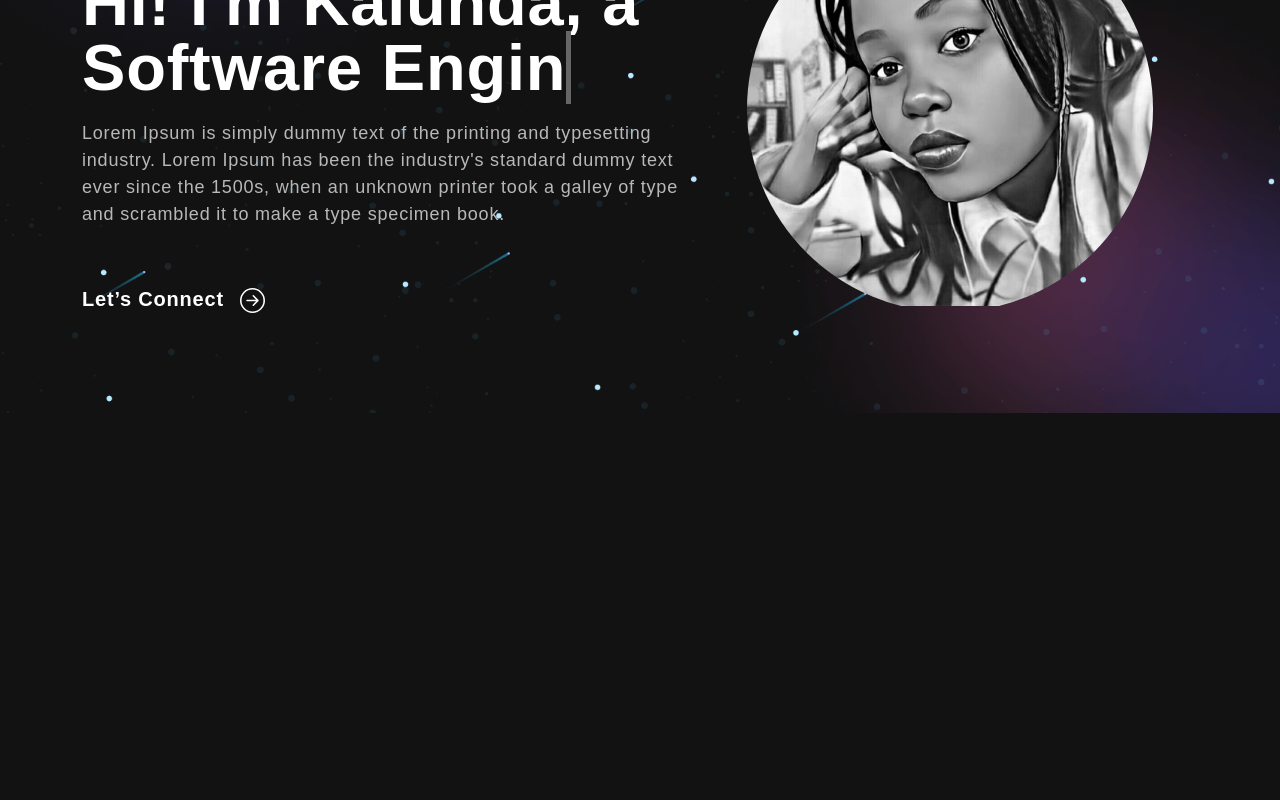
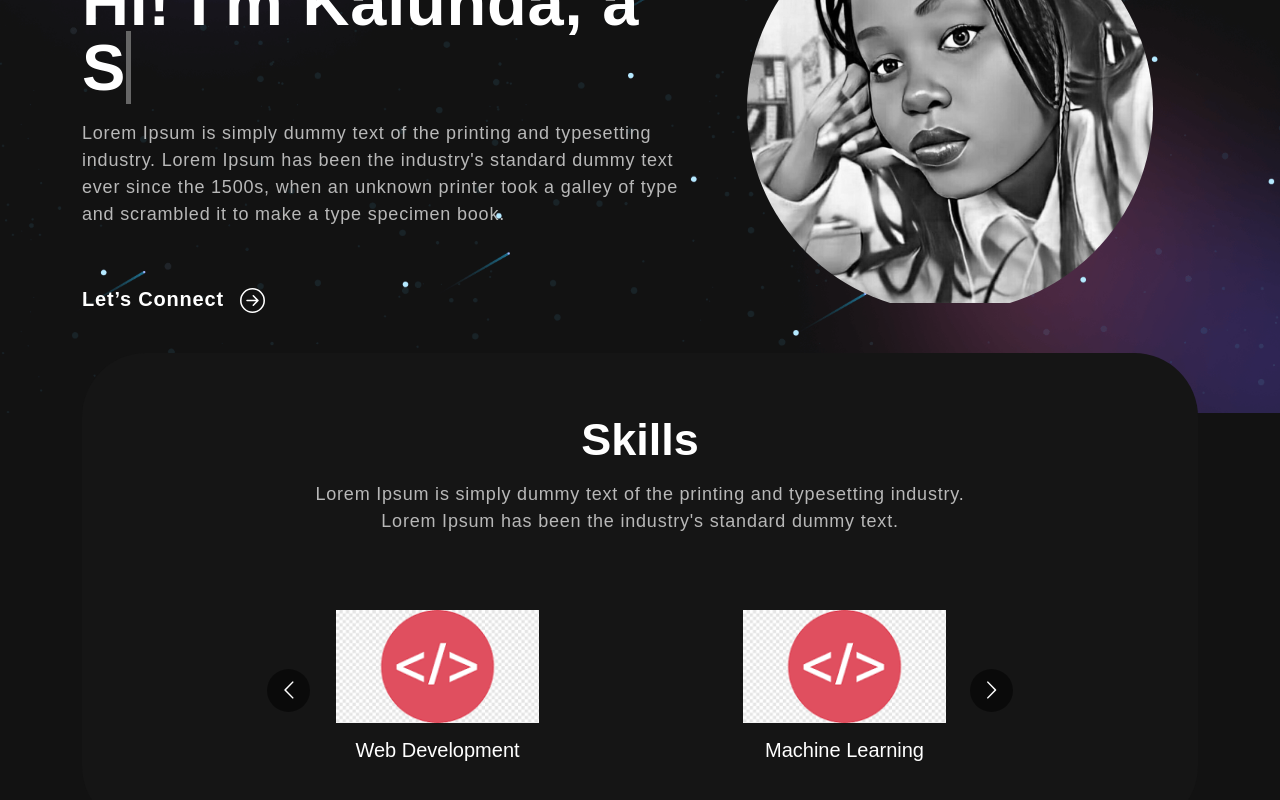
Before and after one commit to Agnes-Kalunda/agness, a React (Create React App) app: page / in a window 1280 px wide. Shown: the part 354-1154 px from the top of the page. Before the commit the page ends 800 px from the top, so only its background shows below. Built offline with nearby package versions, Linux system fonts and the light colour scheme.

Commit message:
skills component

```diff
--- a/package.json
+++ b/package.json
@@ -12,6 +12,7 @@
     "react-bootstrap": "^2.10.1",
     "react-bootstrap-icons": "^1.11.3",
     "react-dom": "^18.2.0",
+    "react-multi-carousel": "^2.8.4",
     "react-on-screen": "^2.1.1",
     "react-scripts": "5.0.1",
     "web-vitals": "^2.1.4"
--- a/src/App.js
+++ b/src/App.js
@@ -2,12 +2,14 @@
 import 'bootstrap/dist/css/bootstrap.min.css'
 import { NavBar } from './components/NavBar';
 import { Banner } from './components/Banner';
+import { Skills } from './components/Skills';
 
 function App() {
   return (
     <div className="App">
       < NavBar />
       < Banner/>
+      < Skills />
 
     </div>
   );
--- a/src/components/Skills.js
+++ b/src/components/Skills.js
@@ -0,0 +1,62 @@
+import vite from "../assets/img/vite.svg";
+import Carousel from 'react-multi-carousel';
+import 'react-multi-carousel/lib/styles.css';
+import machine from "../assets/img/machine.png"
+import technical from "../assets/img/technical.png"
+import web from "../assets/img/web.png"
+
+export const Skills = () => {
+  const responsive = {
+    superLargeDesktop: {
+
+      breakpoint: { max: 4000, min: 3000 },
+      items: 5
+    },
+    desktop: {
+      breakpoint: { max: 3000, min: 1024 },
+      items: 3
+    },
+    tablet: {
+      breakpoint: { max: 1024, min: 464 },
+      items: 2
+    },
+    mobile: {
+      breakpoint: { max: 464, min: 0 },
+      items: 1
+    }
+  };
+
+  return (
+    <section className="skill" id="skills">
+        <div className="container">
+            <div className="row">
+                <div className="col-12">
+                    <div className="skill-bx wow zoomIn">
+                        <h2>Skills</h2>
+                        <p>Lorem Ipsum is simply dummy text of the printing and typesetting industry.<br></br> Lorem Ipsum has been the industry's standard dummy text.</p>
+                        <Carousel responsive={responsive} infinite={true} className="owl-carousel owl-theme skill-slider">
+                            <div className="item">
+                                <img src={web} alt="Image" />
+                                <h5>Web Development</h5>
+                            </div>
+                            <div className="item">
+                                <img src={web} alt="Image" />
+                                <h5>Machine Learning</h5>
+                            </div>
+                            <div className="item">
+                                <img src={web} alt="Image" />
+                                <h5>Technical Writing</h5>
+                            </div>
+                            <div className="item">
+                                <img src={web} alt="Image" />
+                                <h5>UI/UX</h5>
+                            </div>
+                        </Carousel>
+                    </div>
+                </div>
+            </div>
+        </div>
+
+    </section>
+  )
+}
```
Also changed, not shown: 1 other file (tests, documents, lock files or other folders).
